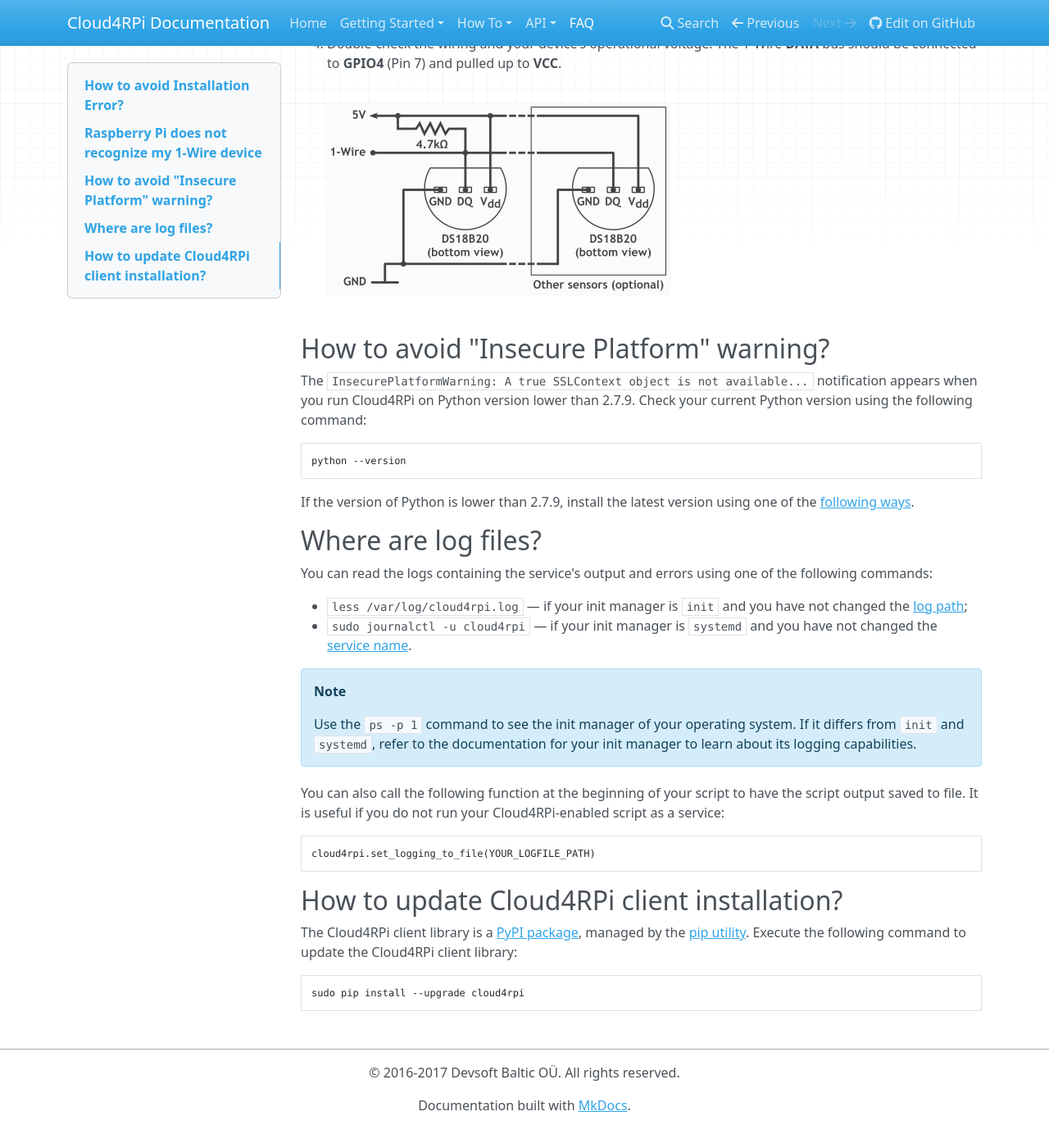
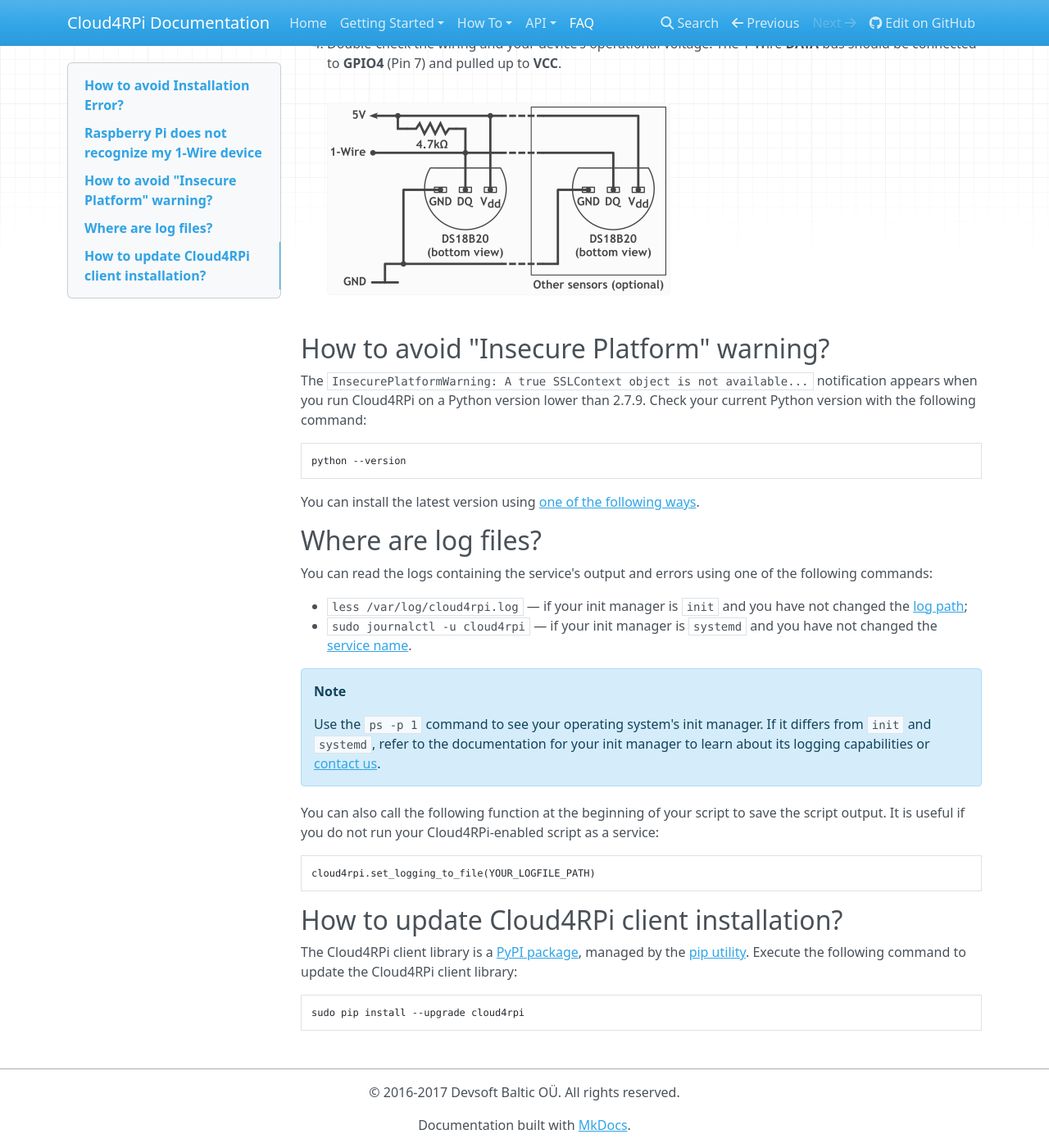
Before and after one commit to cloud4rpi/docs, an MkDocs documentation site: the page built from docs/faq.md, in a window 1280 px wide and 1400 px high, scrolled down 676 px. Shown: the whole window at 82% size. Built offline with MkDocs 1.6.1, drawn with Linux system fonts in a browser that asks for light colours; nearby versions of some CDN libraries; old or Windows-style settings are respelled for this version of MkDocs; before the commit the page ends 2052 px from its top, so only the background shows below that; some of the changed text lies outside the part shown.

Commit message:
Dirk's correction part 1

````diff
--- a/docs/faq.md
+++ b/docs/faq.md
@@ -33,13 +33,13 @@
 
 ## How to avoid "Insecure Platform" warning?
 
-The `InsecurePlatformWarning: A true SSLContext object is not available...` notification appears when you run Cloud4RPi on Python version lower than 2.7.9. Check your current Python version using the following command:
+The `InsecurePlatformWarning: A true SSLContext object is not available...` notification appears when you run Cloud4RPi on a Python version lower than 2.7.9. Check your current Python version with the following command:
 
 ```sh
 python --version
 ```
 
-If the version of Python is lower than 2.7.9, install the latest version using one of the [following ways](https://docs.python.org/2/using/index.html).
+You can install the latest version using [one of the following ways](https://docs.python.org/2/using/index.html).
 
 ## Where are log files?
 
@@ -50,9 +50,9 @@
 
 
 !!! Note
-    Use the `ps -p 1` command to see the init manager of your operating system. If it differs from `init` and `systemd`, refer to the documentation for your init manager to learn about its logging capabilities.
+    Use the `ps -p 1` command to see your operating system's init manager. If it differs from `init` and `systemd`, refer to the documentation for your init manager to learn about its logging capabilities or [contact us](https://cloud4rpi.answerdesk.io/).
 
-You can also call the following function at the beginning of your script to have the script output saved to file. It is useful if you do not run your Cloud4RPi-enabled script as a service:
+You can also call the following function at the beginning of your script to save the script output. It is useful if you do not run your Cloud4RPi-enabled script as a service:
 
 ```python
 cloud4rpi.set_logging_to_file(YOUR_LOGFILE_PATH)
````
Also changed, not shown: other parts of docs/faq.md (+1 -1 lines), docs/index.md (+4 -4 lines).
